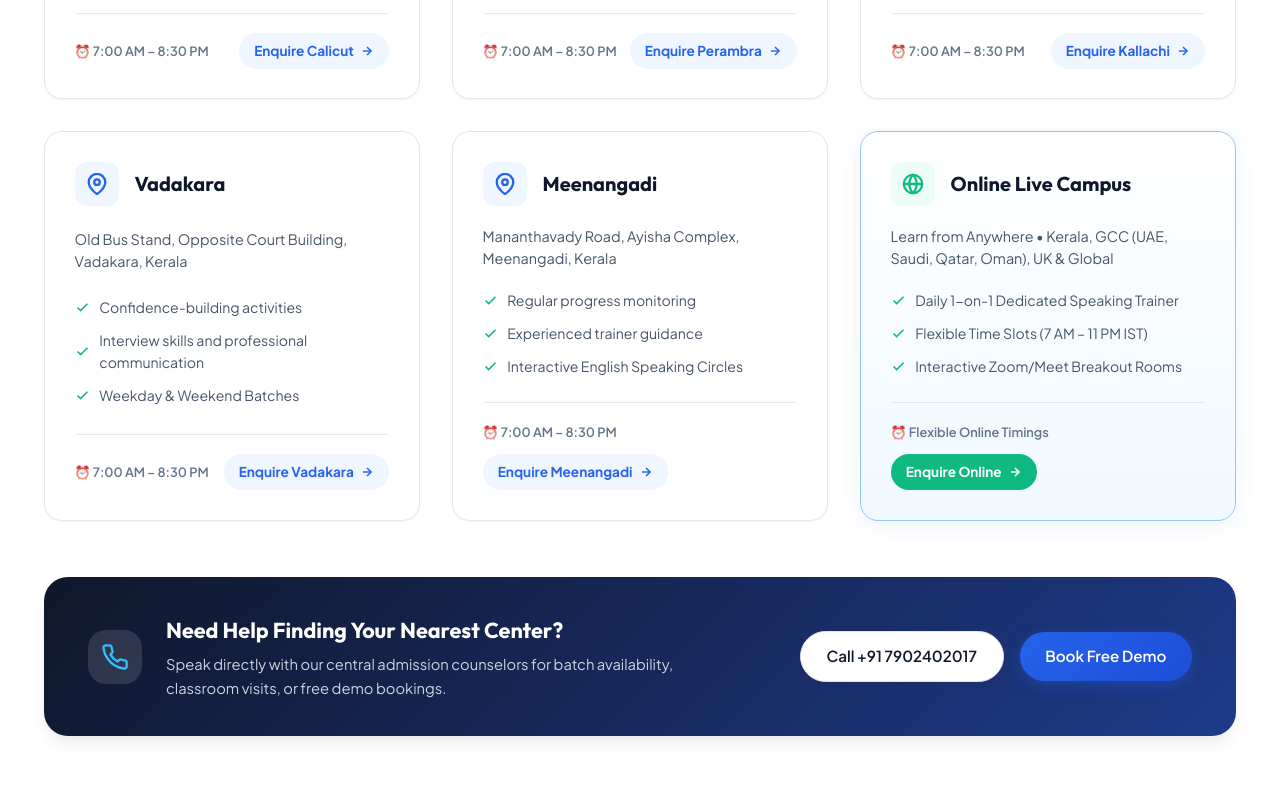
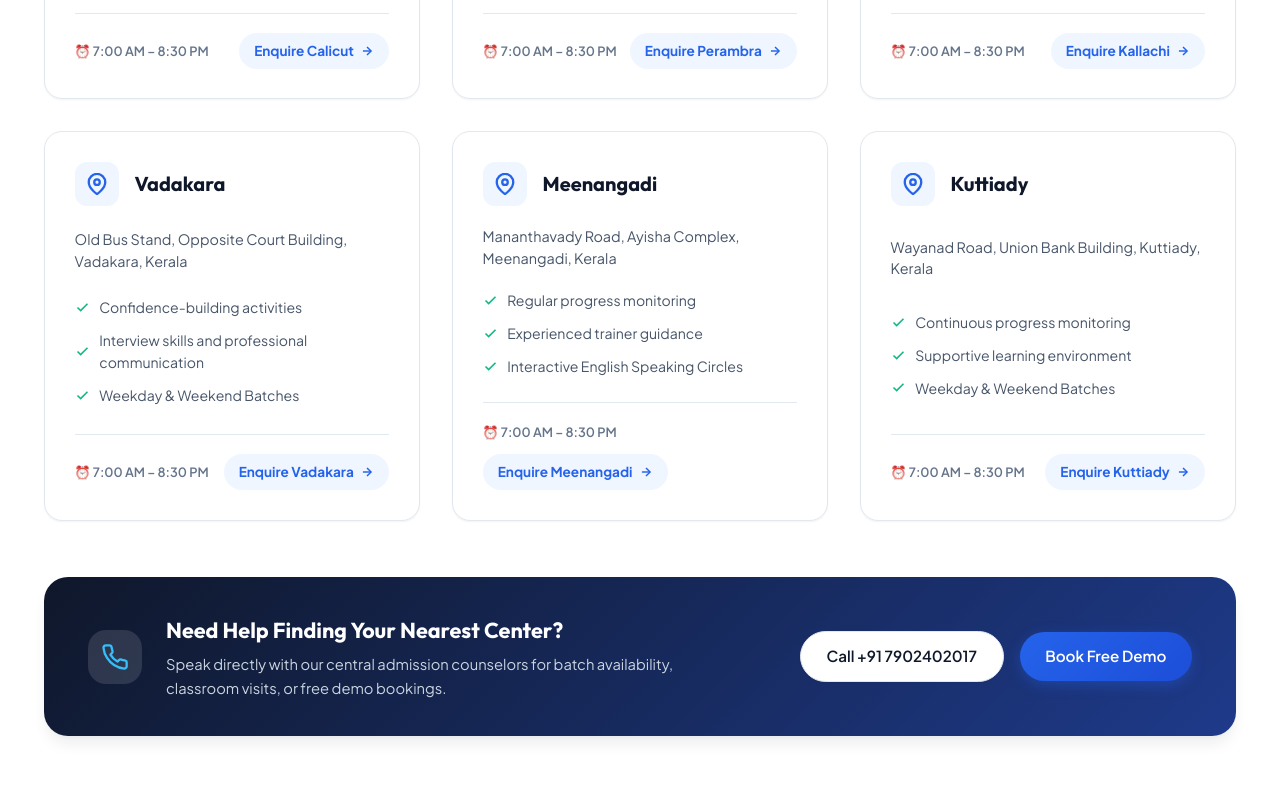
Before and after one commit to Abhijinkm/englishsport, a website: page index.html in a window 1280 px wide. Shown: the part 5760-6560 px from the top of the page. Drawn offline with Linux system fonts and the light colour scheme; a web font is replaced by a local one.

Commit message:
feat: update branch 6 to Kuttiady and sync footer centers

```diff
--- a/index.html
+++ b/index.html
@@ -984,41 +984,40 @@
           </div>
         </div>
 
-        <!-- Branch 6: Online Live Virtual Campus -->
-        <div class="branch-card branch-card-featured">
+        <!-- Branch 6: Kuttiady -->
+        <div class="branch-card">
           <div class="branch-header">
-            <div class="branch-icon-pin live-icon">
+            <div class="branch-icon-pin">
               <svg width="22" height="22" viewBox="0 0 24 24" fill="none" stroke="currentColor" stroke-width="2.5" stroke-linecap="round" stroke-linejoin="round">
-                <circle cx="12" cy="12" r="10"></circle>
-                <line x1="2" y1="12" x2="22" y2="12"></line>
-                <path d="M12 2a15.3 15.3 0 0 1 4 10 15.3 15.3 0 0 1-4 10 15.3 15.3 0 0 1-4-10 15.3 15.3 0 0 1 4-10z"></path>
+                <path d="M21 10c0 7-9 13-9 13s-9-6-9-13a9 9 0 0 1 18 0z"></path>
+                <circle cx="12" cy="10" r="3"></circle>
               </svg>
             </div>
             <div>
-              <h3 class="branch-name">Online Live Campus</h3>
+              <h3 class="branch-name">Kuttiady</h3>
             </div>
           </div>
           <p class="branch-address">
-            Learn from Anywhere • Kerala, GCC (UAE, Saudi, Qatar, Oman), UK & Global
+            Wayanad Road, Union Bank Building, Kuttiady, Kerala
           </p>
           <ul class="branch-features">
             <li>
               <svg width="15" height="15" viewBox="0 0 24 24" fill="none" stroke="currentColor" stroke-width="2.5"><polyline points="20 6 9 17 4 12"></polyline></svg>
-              <span>Daily 1-on-1 Dedicated Speaking Trainer</span>
-            </li>
-            <li>
-              <svg width="15" height="15" viewBox="0 0 24 24" fill="none" stroke="currentColor" stroke-width="2.5"><polyline points="20 6 9 17 4 12"></polyline></svg>
-              <span>Flexible Time Slots (7 AM – 11 PM IST)</span>
-            </li>
-            <li>
-              <svg width="15" height="15" viewBox="0 0 24 24" fill="none" stroke="currentColor" stroke-width="2.5"><polyline points="20 6 9 17 4 12"></polyline></svg>
-              <span>Interactive Zoom/Meet Breakout Rooms</span>
+              <span>Continuous progress monitoring</span>
+            </li>
+            <li>
+              <svg width="15" height="15" viewBox="0 0 24 24" fill="none" stroke="currentColor" stroke-width="2.5"><polyline points="20 6 9 17 4 12"></polyline></svg>
+              <span>Supportive learning environment</span>
+            </li>
+            <li>
+              <svg width="15" height="15" viewBox="0 0 24 24" fill="none" stroke="currentColor" stroke-width="2.5"><polyline points="20 6 9 17 4 12"></polyline></svg>
+              <span>Weekday & Weekend Batches</span>
             </li>
           </ul>
           <div class="branch-footer">
-            <span class="branch-hours">⏰ Flexible Online Timings</span>
-            <a href="https://wa.me/917902402017?text=Hello%20English%20Spot%2C%20I%20am%20interested%20in%20joining%20the%20Online%20Live%20batch." target="_blank" rel="noopener noreferrer" class="branch-cta-btn featured-btn">
-              <span>Enquire Online</span>
+            <span class="branch-hours">⏰ 7:00 AM – 8:30 PM</span>
+            <a href="https://wa.me/917902402017?text=Hello%20English%20Spot%2C%20I%20am%20interested%20in%20joining%20the%20Kuttiady%20branch%20batch." target="_blank" rel="noopener noreferrer" class="branch-cta-btn">
+              <span>Enquire Kuttiady</span>
               <svg width="14" height="14" viewBox="0 0 24 24" fill="none" stroke="currentColor" stroke-width="2.5"><line x1="5" y1="12" x2="19" y2="12"></line><polyline points="12 5 19 12 12 19"></polyline></svg>
             </a>
           </div>
@@ -1451,7 +1450,7 @@
                 <path d="M21 10c0 7-9 13-9 13s-9-6-9-13a9 9 0 0 1 18 0z"></path>
                 <circle cx="12" cy="10" r="3"></circle>
               </svg>
-              <span>Kerala Centers: Calicut • Perambra • Kallachi • Vadakara • Meenangadi & Live Online</span>
+              <span>Kerala Centers: Calicut • Perambra • Kallachi • Vadakara • Meenangadi • Kuttiady & Live Online</span>
             </div>
             <div class="footer-contact-item">
               <svg width="18" height="18" viewBox="0 0 24 24" fill="none" stroke="currentColor" stroke-width="2">
```
